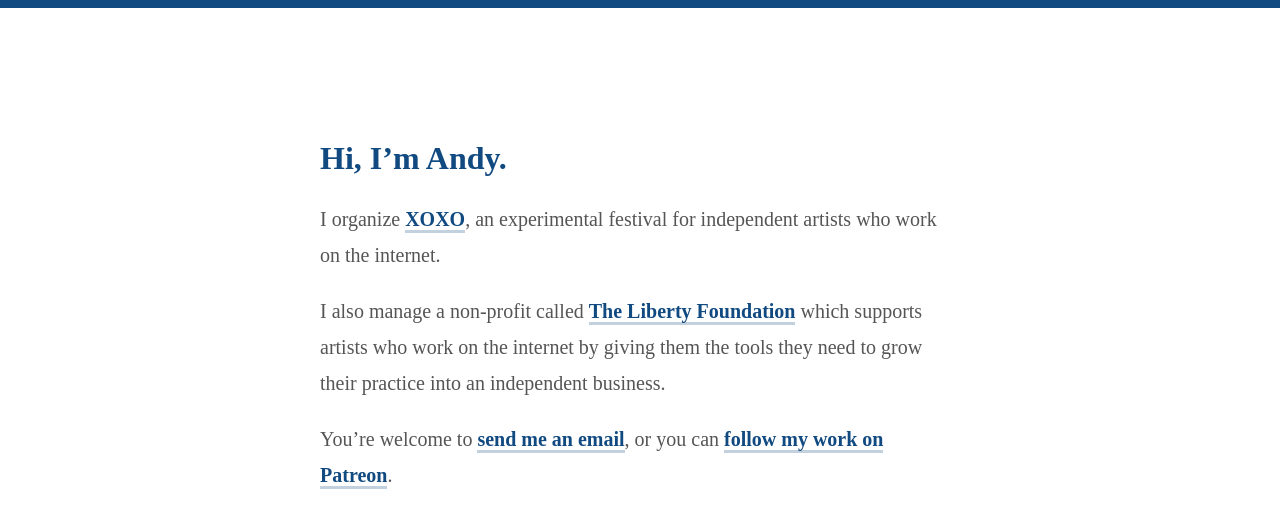
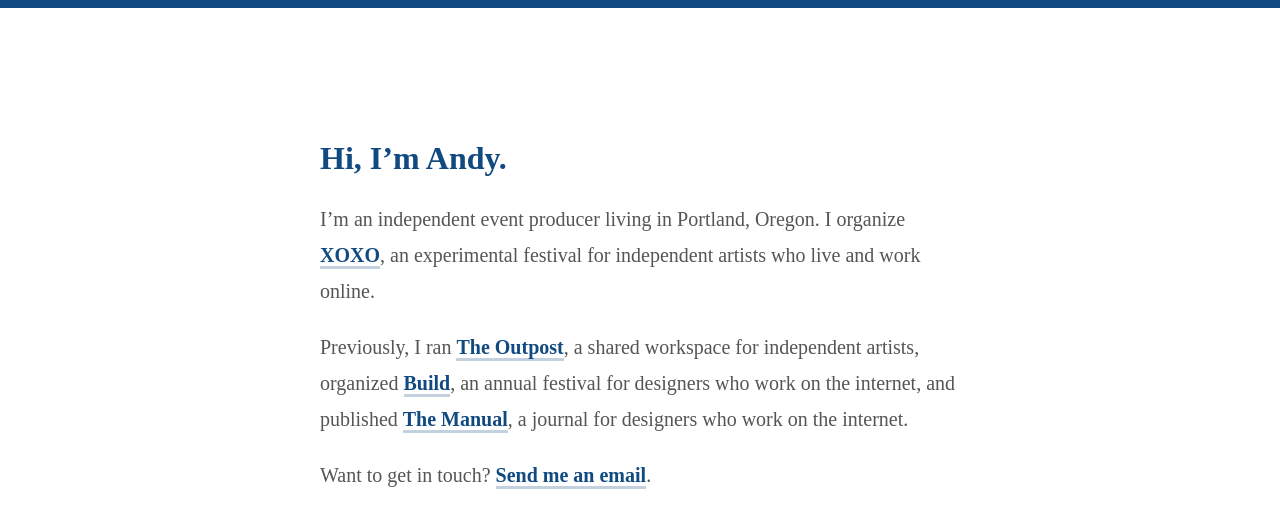
Before and after one commit to andymcmillan/andymcmillan, a Jekyll site: the page built from index.md, in a window 1280 px wide. Shown: the top 528 px of the page. Built offline with Jekyll 4.4.1, drawn with Linux system fonts in a browser that asks for light colours.

Commit message:
Update index.md

```diff
--- a/index.md
+++ b/index.md
@@ -3,10 +3,10 @@
 title: Andy McMillan
 ---
 
-# Hi, I’m Andy.
+# Hi, I'm Andy.
 
-I organize [XOXO](http://xoxofest.com), an experimental festival for independent artists who work on the internet.
+I'm an independent event producer living in Portland, Oregon. I organize [XOXO](http://xoxofest.com), an experimental festival for independent artists who live and work online.
 
-I also manage a non-profit called [The Liberty Foundation](http://theliberty.foundation) which supports artists who work on the internet by giving them the tools they need to grow their practice into an independent business.
+Previously, I ran [The Outpost](http://outpostpdx.com), a shared workspace for independent artists, organized [Build](http://buildconf.com), an annual festival for designers who work on the internet, and published [The Manual](http://themanual.org), a journal for designers who work on the internet.
 
-You’re welcome to [send me an email](mailto:hi@andymcmillan.com), or you can [follow my work on Patreon](https://www.patreon.com/andymcmillan).
+Want to get in touch? [Send me an email](mailto:hi@andymcmillan.com).
```
